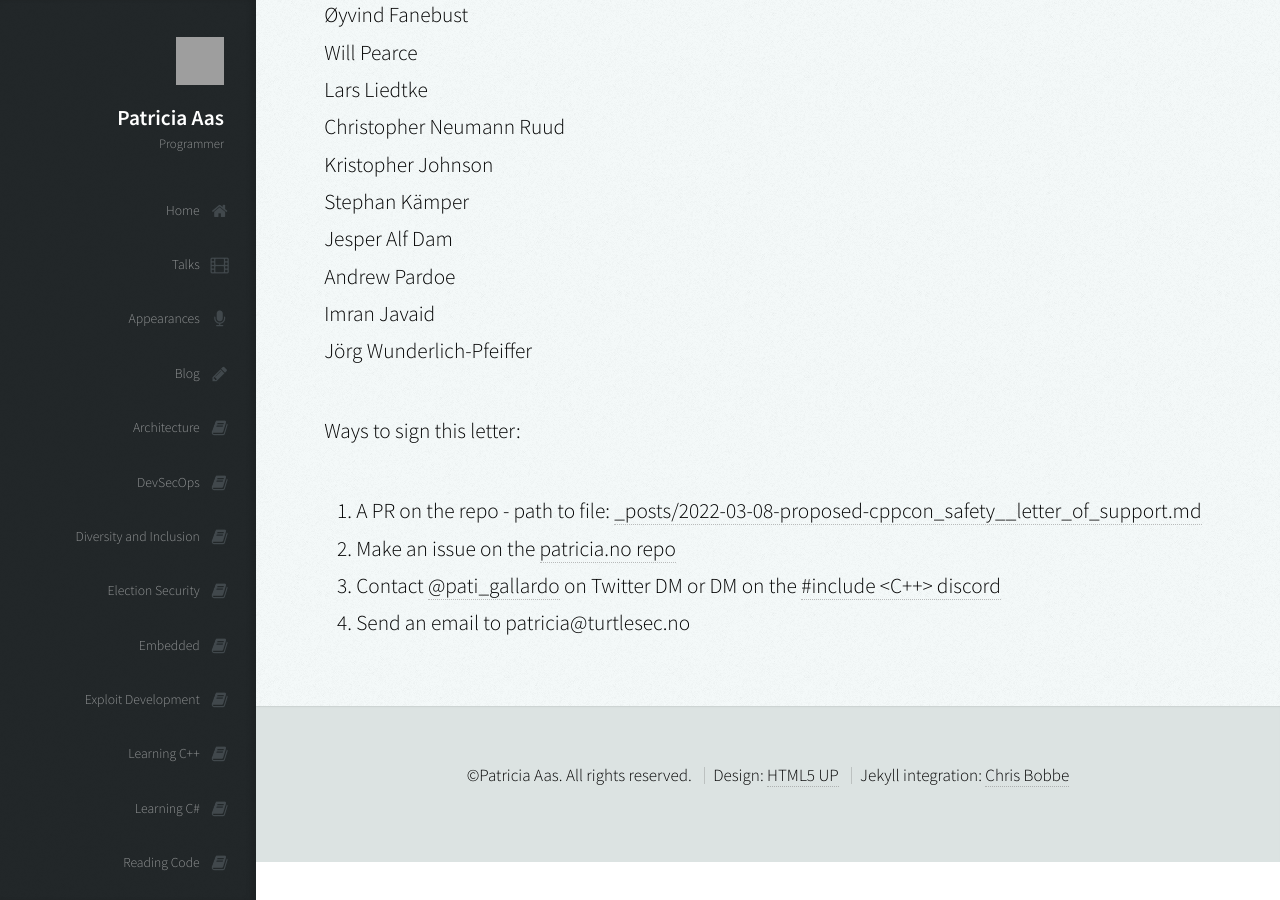
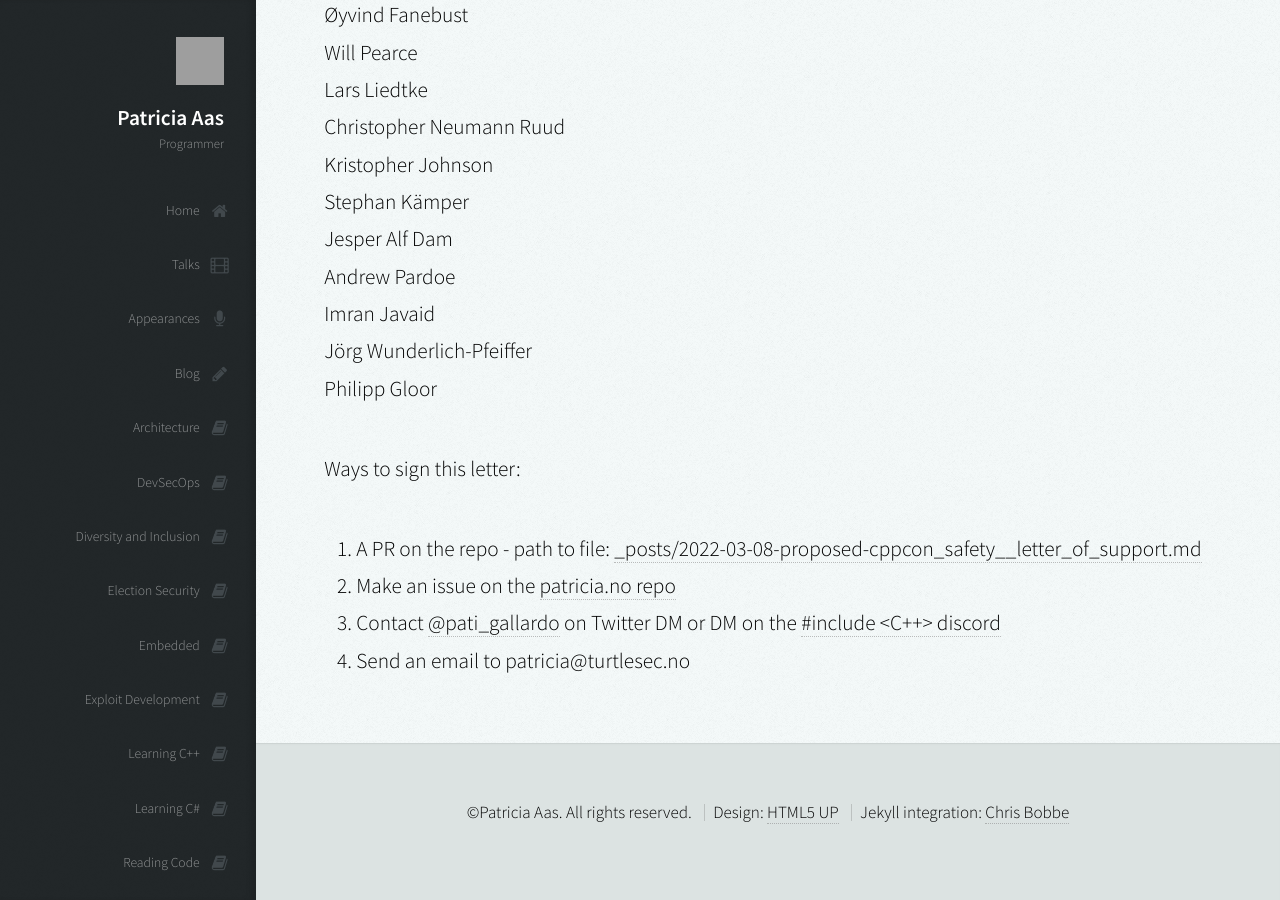
Before and after one commit to patricia-gallardo/patricia-gallardo.github.io, a Jekyll site: the page built from _posts/2022-03-08-proposed-cppcon_safety__letter_of_support.md, in a window 1280 px wide and 900 px high, scrolled down 9293 px. Built offline with Jekyll 4.4.1, drawn with Linux system fonts in a browser that asks for light colours; nearby versions of some CDN libraries; grey boxes are pictures that could not be loaded.

Commit message:
add signature

```diff
--- a/_posts/2022-03-08-proposed-cppcon_safety__letter_of_support.md
+++ b/_posts/2022-03-08-proposed-cppcon_safety__letter_of_support.md
@@ -257,6 +257,7 @@ Jesper Alf Dam <br>
 Andrew Pardoe<br>
 Imran Javaid <br>
 Jörg Wunderlich-Pfeiffer <br>
+Philipp Gloor<br>
 
 
 Ways to sign this letter:
```
